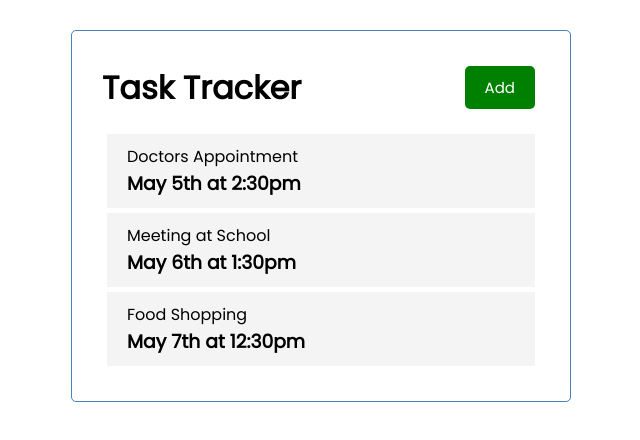
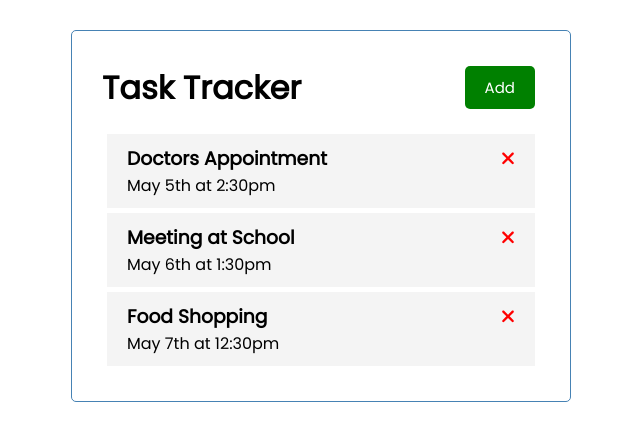
Before and after one commit to 00ZRHun/angular-crash, an Angular app: page / in a window 1280 px wide. Shown: the top 440 px of the page, without its empty margins (319-959 px from the left). Built offline with nearby package versions, Linux system fonts and the light colour scheme.

Commit message:
Angular Font Awesome Setup

```diff
--- a/package.json
+++ b/package.json
@@ -18,6 +18,11 @@
     "@angular/platform-browser": "~13.3.0",
     "@angular/platform-browser-dynamic": "~13.3.0",
     "@angular/router": "~13.3.0",
+    "@fortawesome/angular-fontawesome": "^0.10.2",
+    "@fortawesome/fontawesome-svg-core": "^6.1.0",
+    "@fortawesome/free-brands-svg-icons": "^6.1.0",
+    "@fortawesome/free-regular-svg-icons": "^6.1.0",
+    "@fortawesome/free-solid-svg-icons": "^6.1.0",
     "rxjs": "~7.5.0",
     "tslib": "^2.3.0",
     "zone.js": "~0.11.4"
--- a/src/app/app.module.ts
+++ b/src/app/app.module.ts
@@ -6,6 +6,7 @@
 import { ButtonComponent } from './components/button/button.component';
 import { TasksComponent } from './components/tasks/tasks.component';
 import { TaskItemComponent } from './components/task-item/task-item.component';
+import { FontAwesomeModule } from '@fortawesome/angular-fontawesome';
 
 @NgModule({
   declarations: [
@@ -16,7 +17,8 @@
     TaskItemComponent
   ],
   imports: [
-    BrowserModule
+    BrowserModule,
+    FontAwesomeModule
   ],
   providers: [],
   bootstrap: [AppComponent]
--- a/src/app/components/task-item/task-item.component.html
+++ b/src/app/components/task-item/task-item.component.html
@@ -1,4 +1,7 @@
 <div class="task">
-    <p>{{ task.text }}</p>
-    <h3>{{ task.day }}</h3>
+    <h3>
+        {{ task.text }}
+        <fa-icon [ngStyle]="{ color: 'red' }" [icon]="faTimes"></fa-icon>
+    </h3>
+    <p>{{ task.day }}</p>
 </div>
--- a/src/app/components/task-item/task-item.component.ts
+++ b/src/app/components/task-item/task-item.component.ts
@@ -1,5 +1,7 @@
 import { Component, OnInit, Input } from '@angular/core';
 import { Task } from '../../Task';
+import { faTimes } from '@fortawesome/free-solid-svg-icons';
+
 
 @Component({
   selector: 'app-task-item',
@@ -8,6 +10,7 @@
 })
 export class TaskItemComponent implements OnInit {
   @Input() task!:Task;
+  faTimes = faTimes;
 
   constructor() {}
 
```
Also changed, not shown: 1 other file (tests, documents, lock files or other folders).
